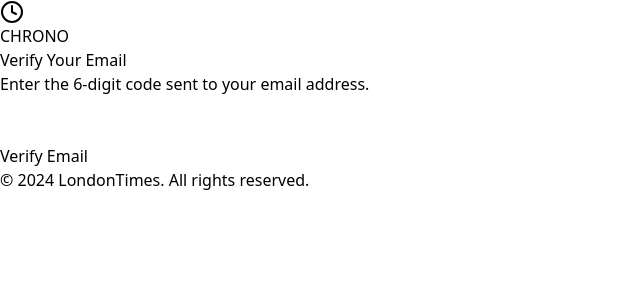
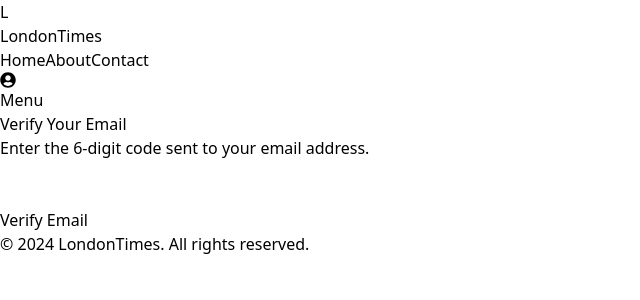
Before and after one commit to yeshwanth-ds/London-Times, a React (Vite) app in the folder frontend/: page /verify-email in a window 1280 px wide. Shown: the top 300 px of the page, without its empty margins (0-640 px from the left). Built offline with nearby package versions, Linux system fonts and the light colour scheme; no server answers.

Commit message:
updated frontend

```diff
--- a/frontend/src/components/Header.jsx
+++ b/frontend/src/components/Header.jsx
@@ -14,9 +14,7 @@
 
   return (
     <header
-      className={`fixed w-full z-50 transition-all duration-300 ${
-        scrollPosition > 50 ? "bg-white shadow-md" : "bg-transparent"
-      }`}
+      className={`fixed w-full z-50 transition-all duration-300 ${scrollPosition > 50 ? "bg-white shadow-md" : "bg-transparent"}`}
     >
       <div className="container mx-auto flex justify-between items-center p-4">
         {/* Logo Section */}
@@ -32,7 +30,7 @@
         <nav
           className={`fixed top-0 right-0 bottom-0 flex flex-col justify-center items-start bg-white w-64 transform transition-transform duration-300 ease-in-out ${
             isMenuOpen ? "translate-x-0" : "translate-x-full"
-          } md:static md:flex-row md:w-auto md:translate-x-0 -ml-20`} // Added negative margin to move left more
+          } md:static md:flex-row md:w-auto md:translate-x-0 -ml-44`} // Adjusted negative margin to -ml-10
         >
           <Link
             to="/"
--- a/frontend/src/pages/AddWatchPage.jsx
+++ b/frontend/src/pages/AddWatchPage.jsx
@@ -216,7 +216,7 @@
             <button
               type="submit"
               disabled={loading}
-              className="mt-6 w-full bg-gold hover:bg-gold/80 text-black font-bold py-2 px-4 rounded-full transition duration-300 ease-in-out transform hover:scale-105 focus:outline-none focus:ring-2 focus:ring-gold focus:ring-opacity-50"
+              className="mt-6 w-full bg-gold hover:bg-gold/80 text-black font-bold py-2 px-4 rounded-full border-2 border-black transition duration-300 ease-in-out transform hover:scale-105 focus:outline-none focus:ring-2 focus:ring-black focus:ring-opacity-50"
             >
               {loading ? "Submitting..." : "Add Watch Service"}
             </button>
--- a/frontend/src/pages/EmailVerificationPage.jsx
+++ b/frontend/src/pages/EmailVerificationPage.jsx
@@ -3,6 +3,7 @@
 import { Clock, Loader } from "lucide-react";
 import { useAuthStore } from "../store/authStore";
 import toast from "react-hot-toast";
+import Header from "../components/Header";
 
 const EmailVerificationPage = () => {
   const [code, setCode] = useState(["", "", "", "", "", ""]);
@@ -60,14 +61,7 @@
 
   return (
     <div className="min-h-screen bg-white text-black flex flex-col">
-      <header className="bg-white shadow-md">
-        <div className="container mx-auto flex justify-between items-center p-4">
-          <Link to="/" className="flex items-center space-x-2">
-            <Clock className="h-8 w-8 text-gold" />
-            <span className="text-2xl font-bold text-black">CHRONO</span>
-          </Link>
-        </div>
-      </header>
+      <Header></Header>
 
       <main className="flex-grow flex items-center justify-center px-4 py-12">
         <div className="max-w-md w-full bg-white rounded-lg shadow-xl overflow-hidden">
--- a/frontend/src/pages/LoginPage.jsx
+++ b/frontend/src/pages/LoginPage.jsx
@@ -60,7 +60,7 @@
               {error && <p className="text-red-600 font-semibold mb-4">{error}</p>}
 
               <button
-                className="w-full bg-gold hover:bg-gold/80 text-black font-bold py-3 px-4 rounded-full transition duration-300 ease-in-out transform hover:scale-105 focus:outline-none focus:ring-2 focus:ring-gold focus:ring-opacity-50"
+                className="w-full bg-gold hover:bg-gold/80 text-black font-bold py-3 px-4 rounded-full border-2 border-black transition duration-300 ease-in-out transform hover:scale-105 focus:outline-none focus:ring-2 focus:ring-black focus:ring-opacity-50"
                 type="submit"
                 disabled={isLoading}
               >
--- a/frontend/src/pages/SignUpPage.jsx
+++ b/frontend/src/pages/SignUpPage.jsx
@@ -94,7 +94,7 @@
               <PasswordStrengthMeter password={password} />
 
               <button
-                className="w-full bg-gold hover:bg-gold/80 text-black font-bold py-3 px-4 rounded-full transition duration-300 ease-in-out transform hover:scale-105 focus:outline-none focus:ring-2 focus:ring-gold focus:ring-opacity-50"
+                className="w-full bg-gold hover:bg-gold/80 text-black font-bold py-3 px-4 rounded-full border-2 border-black transition duration-300 ease-in-out transform hover:scale-105 focus:outline-none focus:ring-2 focus:ring-black focus:ring-opacity-50"
                 type="submit"
                 disabled={isLoading}
               >
```
